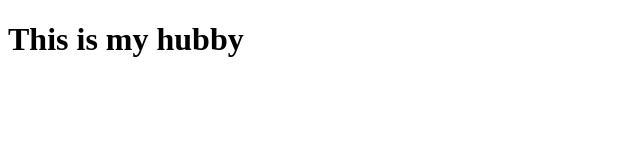
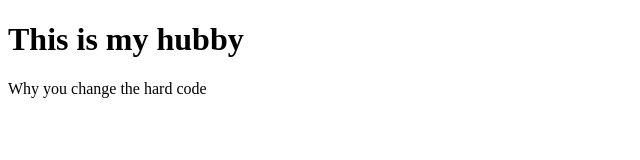
Before and after one commit to emranakanda/test-project, a plain HTML site: page index.html in a window 1280 px wide. Shown: the whole page, without its empty margins (0-640 px from the left). Drawn offline with Linux system fonts and the light colour scheme.

Commit message:
Update index.html

```diff
--- a/index.html
+++ b/index.html
@@ -9,5 +9,7 @@
 <body>
     <h1>This is my hubby</h1>
 
+    <p>Why you change the hard code</p>
+
 </body>
 </html>
```
